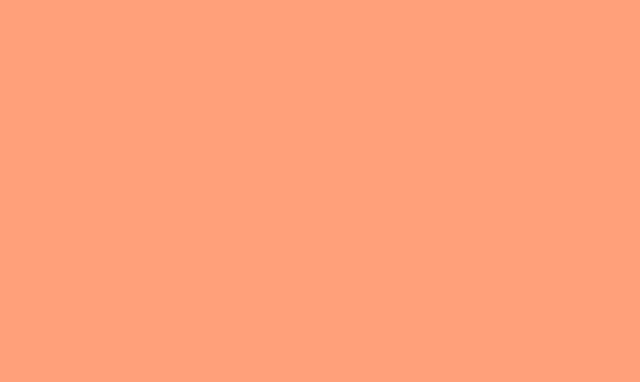
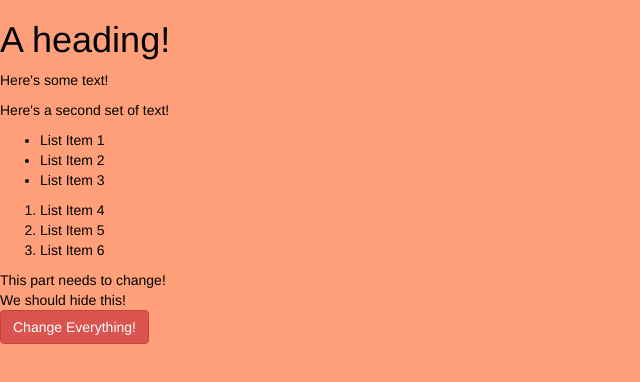
Before and after one commit to Jufebrown/jufebrown-portfolio, a website: page projects/jquery-sandbox/index.html in a window 1280 px wide. Shown: the whole page, without its empty margins (0-640 px from the left). Drawn offline with nearby package versions, Linux system fonts and the light colour scheme.

Commit message:
added button with click event

```diff
--- a/projects/jquery-sandbox/index.html
+++ b/projects/jquery-sandbox/index.html
@@ -10,7 +10,32 @@
   </head>
   <body>
 
+    <div id="everything">
+        <h1>A heading!</h1>
+        <p>Here's some text!</p>
+        <p>Here's a second set of text!</p>
+        <div class="holder">
+            <ul>
+                <li>List Item 1</li>
+                <li>List Item 2</li>
+                <li>List Item 3</li>
+            </ul>
+        </div>
+        <div class="holder">
+            <ol>
+                <li>List Item 4</li>
+                <li>List Item 5</li>
+                <li>List Item 6</li>
+            </ol>
+        </div>
+        <div id="change-me">This part needs to change!</div>
+        <div id="secret">We should hide this!</div>
+    </div>
+
+    <button type="submit" name="button" id='change-button' class="btn btn-danger">Change Everything!</button>
 
 
+    <script type="text/javascript" src="../../node_modules/jquery/dist/jquery.min.js"></script>
+    <script type="text/javascript" src="sandbox.js"></script>
   </body>
 </html>
--- a/projects/jquery-sandbox/sandbox.js
+++ b/projects/jquery-sandbox/sandbox.js
@@ -0,0 +1,13 @@
+var changeAll = function() {
+  $('h1').css('color', 'blue')
+  $('body').css('background-color', 'red')
+  $("#everything").css("font-size", "120%")
+  $(".holder").css("border", "2px solid black")
+  $("li").css("font-weight", "bold")
+  $("h1+p").css("color", "green")
+}
+
+
+$('#change-button').click(function() {
+  changeAll()
+})
```
Lines whose indentation alone changed are shown as unchanged.
